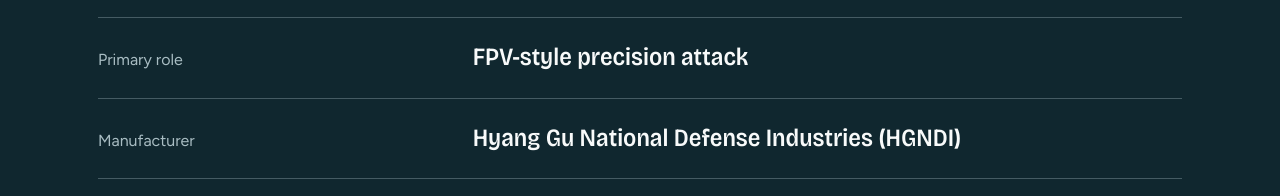
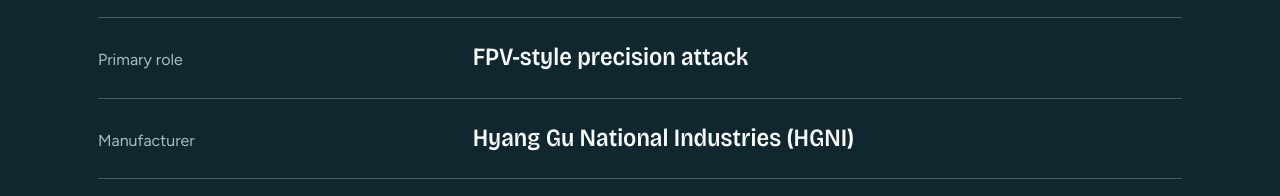
Before and after one commit to aiivey/hyang-gu, a plain HTML site: page hg-21.html in a window 1280 px wide. Shown: the part 1896-2092 px from the top of the page. Drawn offline with nearby package versions, Linux system fonts and the light colour scheme.

Commit message:
Correct manufacturer name in hg-21.html

```diff
--- a/hg-21.html
+++ b/hg-21.html
@@ -133,7 +133,7 @@
       <div><dt>Designation</dt><dd>HG-21 Fēngyǔ</dd></div>
       <div><dt>Classification</dt><dd>One-way attack unmanned aerial vehicle</dd></div>
       <div><dt>Primary role</dt><dd>FPV-style precision attack</dd></div>
-      <div><dt>Manufacturer</dt><dd>Hyang Gu National Defense Industries (HGNDI)</dd></div>
+      <div><dt>Manufacturer</dt><dd>Hyang Gu National Industries (HGNI)</dd></div>
       <div><dt>Design philosophy</dt><dd>Low cost, rapid production and operational simplicity</dd></div>
       <div><dt>Reusability</dt><dd>Single mission, not expected to return</dd></div>
       <div><dt>Operation</dt><dd>Remotely supervised, with onboard navigation and flight-control electronics</dd></div>
```
